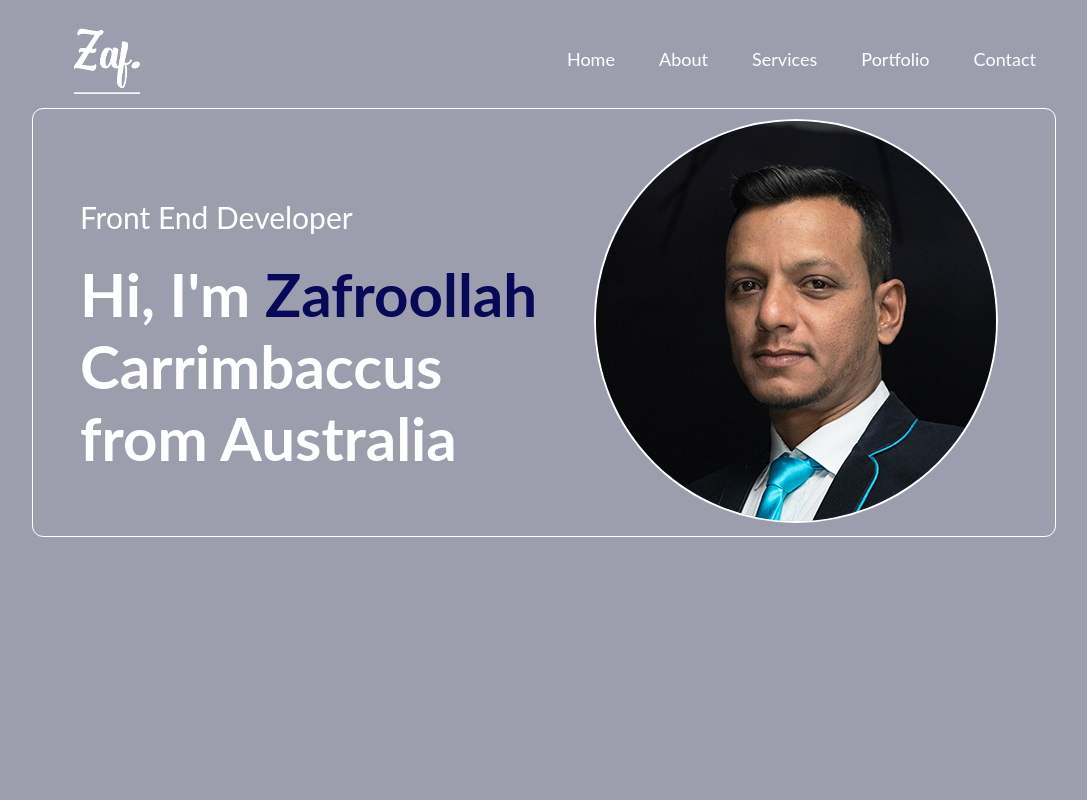
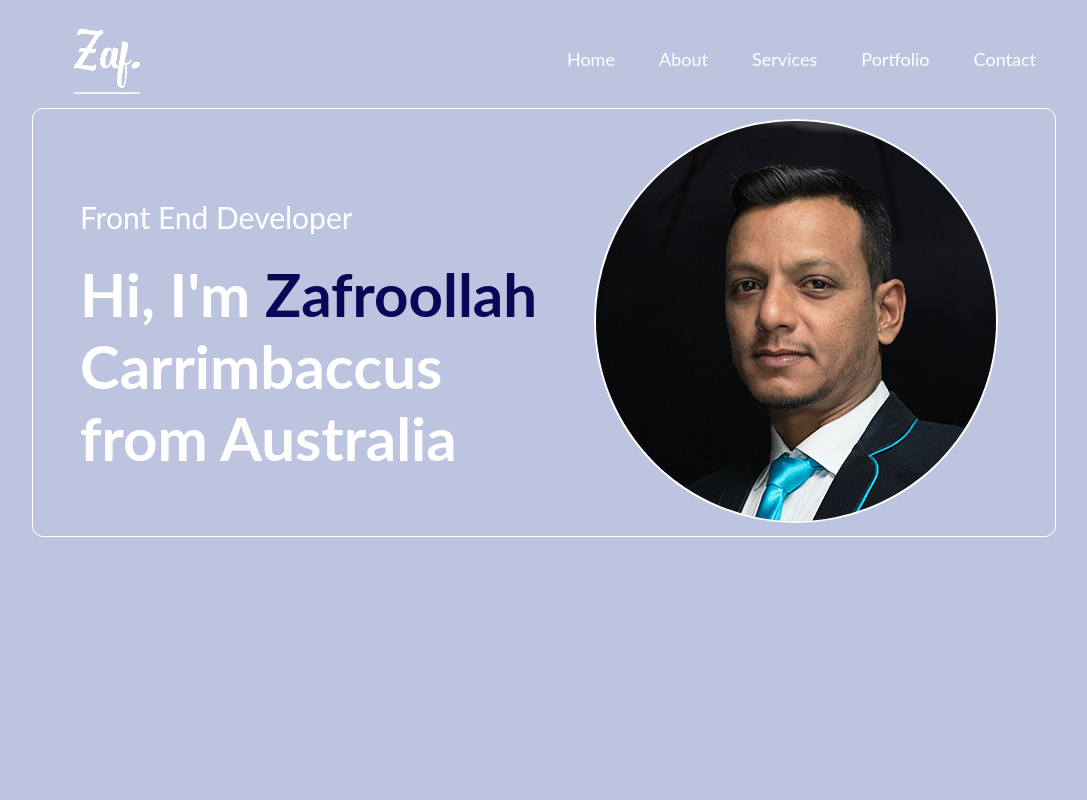
Before and after one commit to Zaf0708/portfolio_zaf, a plain HTML site: page index.html in a window 1280 px wide. Shown: the top 800 px of the page, without its empty margins (96-1183 px from the left). Drawn offline with Linux system fonts and the light colour scheme.

Commit message:
Adjust logo.

```diff
--- a/index.html
+++ b/index.html
@@ -11,7 +11,7 @@
   <div id="header">
    <div class="container">
      <nav>
-       <img src="images/logo.png" alt="Logo" class="logo">
+       <img src="images/logo-white.png" alt="Logo" class="logo">
        <ul>
          <li><a href="#">Home</a></li>
          <li><a href="#">About</a></li>
--- a/style.css
+++ b/style.css
@@ -6,7 +6,7 @@
 }
 
 body {
-  background: rgb(156, 158, 174) ;
+  background: rgb(189, 196, 224) ;
   color: rgb(255, 255, 255);
 }
 
```
Also changed, not shown: images/logo-black.png (added), images/logo-white.png (added), images/logo.png (deleted).
